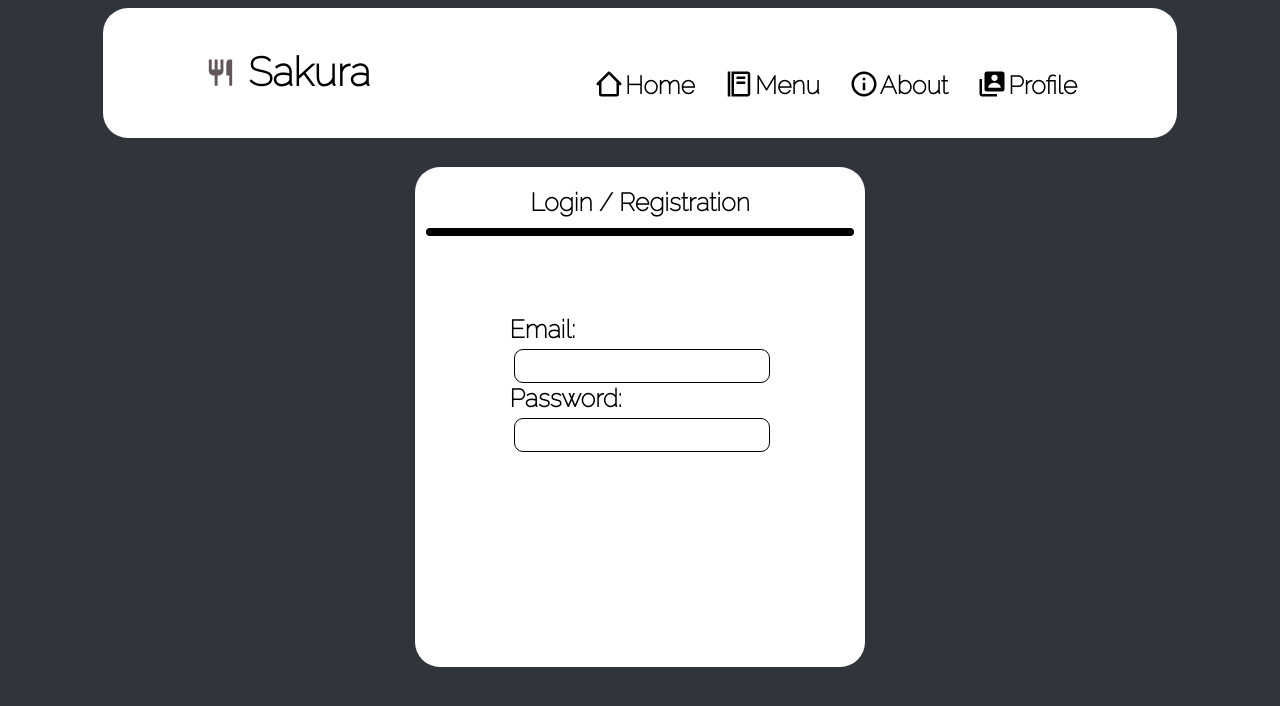
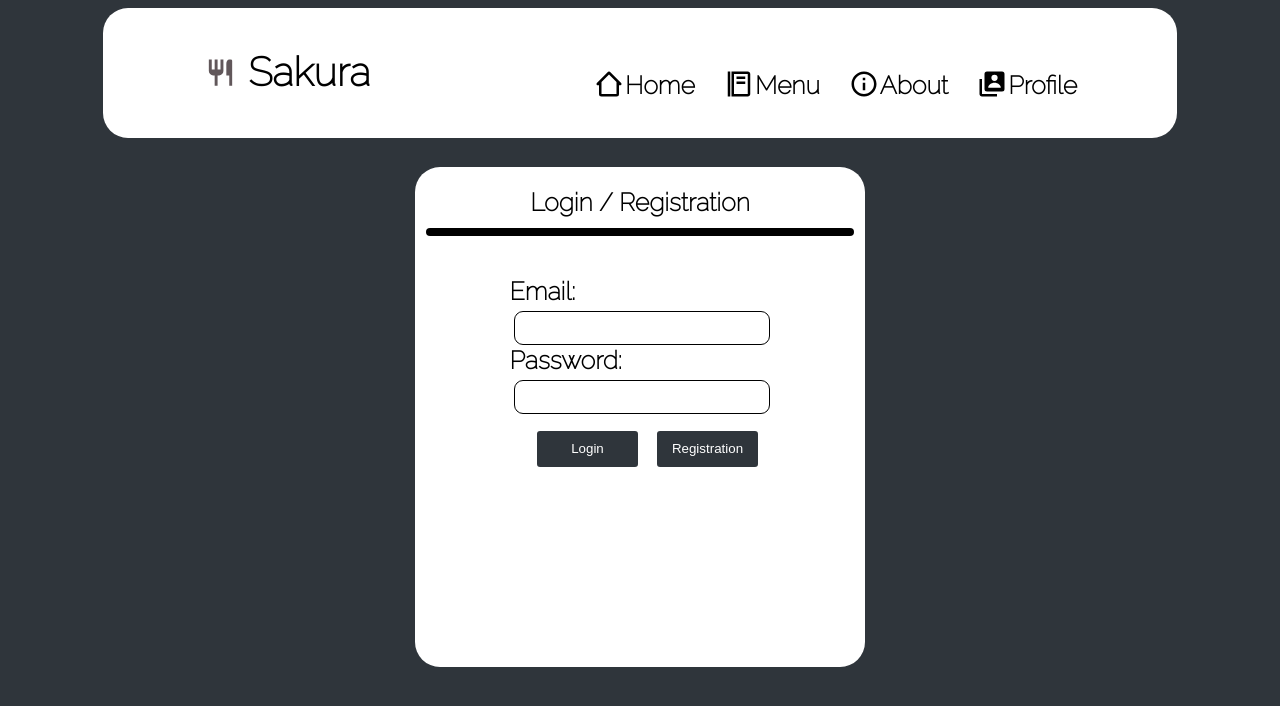
Before and after one commit to Weronnip/Sakura, a React (Vite) app in the folder FrontEnd/: page /profile in a window 1280 px wide. Shown: the top 706 px of the page. Built offline with nearby package versions, Linux system fonts and the light colour scheme.

Commit message:
new component bth, window auth ready[^]

```diff
--- a/FrontEnd/src/App.tsx
+++ b/FrontEnd/src/App.tsx
@@ -23,7 +23,7 @@ function App() {
             <Route path="menu" element={<MenuPage/>}/>
             <Route path="about" element={<AboutPage/>}/>
             <Route path="profile" element={<UserLogin/>}/>
-            <Route path="profile/{:id}" element={<ProfilePage/>}/>
+            <Route path="profile/:id" element={<ProfilePage/>}/>
             <Route path="personal" element={<PersonalPage/>}/>
             <Route path="*" element={<NotFound/>}/>
         </Route>
--- a/FrontEnd/src/View/components/list_components/user_menu.tsx
+++ b/FrontEnd/src/View/components/list_components/user_menu.tsx
@@ -1,7 +1,7 @@
-import styles from "./bth.module.css";
 import { BiBasket, BiEdit, BiExit, BiMenu } from "react-icons/bi";
 import { IoSettings } from "react-icons/io5";
 import { Link } from "react-router-dom";
+import styles from "./bth.module.css";
 import { ReactNode } from "react";
 
 function UserMenu() {
--- a/FrontEnd/src/View/components/user_login_reg/auth.module.css
+++ b/FrontEnd/src/View/components/user_login_reg/auth.module.css
@@ -12,6 +12,7 @@
     width: 450px;
     height: 500px;
     display: flex;
+    margin-top: 50px;
     justify-content: center;
 }
 
--- /dev/null
+++ b/FrontEnd/src/View/components/user_login_reg/bth_components/bth.module.css
@@ -0,0 +1,28 @@
+.wallpaper {
+    width: auto;
+    margin: auto;
+    height: 50px;
+}
+
+.grid__div {
+    display: flex;
+    flex-direction: row;
+    justify-content: center;
+}
+
+.bth__auth {
+    width: 105px;
+    height: 40px;
+    color: white;
+    margin-top: 15px;
+    margin-left: 15px;
+    border: 2px solid;
+    border-radius: 5px;
+    transition: ease-out 0.4s;
+    background-color: #2f353b;
+}
+
+.bth__auth:hover {
+    border-radius: 15px;
+    background-color: yellowgreen;
+}
--- /dev/null
+++ b/FrontEnd/src/View/components/user_login_reg/bth_components/bth_auth.tsx
@@ -0,0 +1,62 @@
+import styles from "./bth.module.css";
+
+function LoginBth() {
+    interface bthLogin {
+        nameLogin: string;
+        urlLogin: string;
+    }
+
+    const login:bthLogin[] = [
+        {
+            nameLogin: 'Login',
+            urlLogin: '/profile/login',
+        }
+    ]
+
+    return (
+        <>
+            {login.map((login) => (
+                <form action={login.urlLogin} method="get">
+                    <button className={styles.bth__auth}>{login.nameLogin}</button>
+                </form>
+            ))}
+        </>
+    );
+}
+
+export function RegistrationBth() {
+    interface bthReg {
+        nameReg: string;
+        urlReg: string;
+    }
+
+    const reg:bthReg[] = [
+        {
+            nameReg: 'Registration',
+            urlReg: '/profile/registration',
+        }
+    ]
+
+    return (
+        <>
+            {reg.map((reg) => (
+                <form action={reg.urlReg} method="get">
+                    <button className={styles.bth__auth}>{reg.nameReg}</button>
+                </form>
+            ))}
+        </>
+    );
+}
+
+function BthAuth() {
+    return (
+        <div className={styles.wallpaper}>
+            <div className={styles.grid__div}>
+                <LoginBth />
+                <RegistrationBth />
+            </div>
+        </div>
+    );
+}
+
+export { BthAuth }
--- a/FrontEnd/src/View/components/user_login_reg/user_login.tsx
+++ b/FrontEnd/src/View/components/user_login_reg/user_login.tsx
@@ -1,4 +1,5 @@
-import styles from "./auth.module.css"
+import { BthAuth } from "./bth_components/bth_auth"
+import styles from "./auth.module.css";
 
 export function UserLogin() {
     interface windowLogin {
@@ -19,6 +20,7 @@ export function UserLogin() {
             <h2 className={styles.title__window}>Login / Registration</h2>
                 <hr className={styles.horizontal__line}/>
                 <div className={styles.user_input_data}>
+                    <form action="" method="post">
                         <div className={styles.form__auth}>
                             {nameLabel.map((nameInput) => (
                                 <label htmlFor="email_user" className={styles.label__Input}>{nameInput.nameEmail}</label>
@@ -29,7 +31,11 @@ export function UserLogin() {
                                 <label htmlFor="email_user" className={styles.label__Input}>{nameInput.namePassword}</label>
                             ))}
                             <input type="email" name="user_email" id="user_email" className={styles.input_data}/>
+
+                            <BthAuth />
+
                         </div>
+                    </form>
                 </div>
         </div>
     );
```
Also changed, not shown: FrontEnd/src/View/components/bth_components/bth_auth.tsx (deleted). Lines whose indentation alone changed are shown as unchanged.
